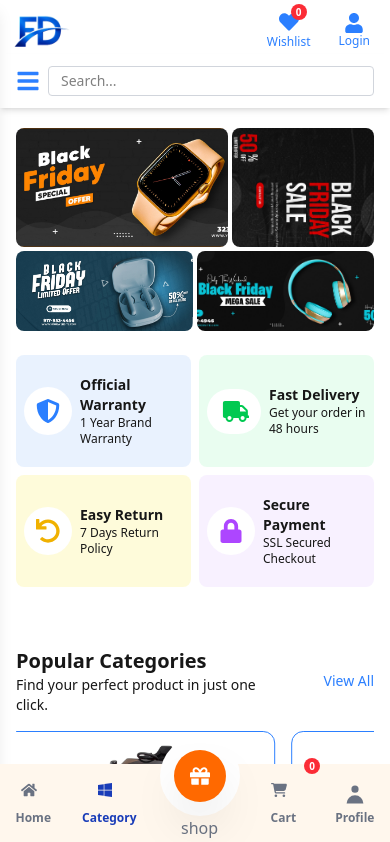
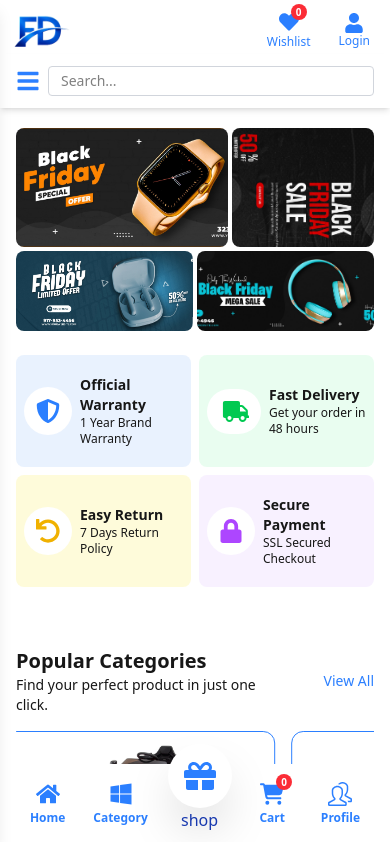
Before and after one commit to kayesmahmud000/fast-dokan, a Next.js app: page / in a window 390 px wide. Shown: the top 842 px of the page. Built offline with nearby package versions, Linux system fonts and the light colour scheme.

Commit message:
mobile device color added :

```diff
--- a/src/components/common/MobileBottomMenu.jsx
+++ b/src/components/common/MobileBottomMenu.jsx
@@ -1,50 +1,148 @@
-'use client';
+// 'use client';
 
-import React, { useState } from 'react';
-import { FaGift, FaHome, FaWindows } from 'react-icons/fa';
-import { FaCartShopping } from 'react-icons/fa6';
+// import React, { useState } from 'react';
+// import { FaGift, FaHome, FaWindows } from 'react-icons/fa';
+// import { FaCartShopping } from 'react-icons/fa6';
+
+// export default function MobileBottomMenu() {
+//   const [activeLink, setActiveLink] = useState('category');
+//   const NavItem = ({ name, icon, isActive, onClick }) => (
+//     <div
+//       className={`flex flex-col items-center justify-center p-2 cursor-pointer transition-all duration-300 ${
+//         isActive ? 'text-blue-800' : 'text-gray-500 hover:text-orange-400'
+//       }`}
+//       onClick={onClick}
+//     >
+//       <div className="w-6 h-6 mb-1">{icon}</div>
+//       <span className="text-xs font-semibold select-none">{name}</span>
+//     </div>
+//   );
+
+//   return (
+//     <div className="fixed bottom-0 left-0 right-0 z-50 bg-orange-50 shadow-xl w-full">
+//       <div className="relative flex items-center justify-around w-full h-20">
+//         {/* Home Nav Item */}
+//         <NavItem
+//           name="Home"
+//           icon={<FaHome />}
+//           isActive={activeLink === 'home'}
+//           onClick={() => setActiveLink('home')}
+//         />
+
+//         {/* Category Nav Item */}
+//         <NavItem
+//           name="Category"
+//           icon={<FaWindows />}
+//           isActive={activeLink === 'category'}
+//           onClick={() => setActiveLink('category')}
+//         />
+
+//         {/* Floating 'Shop' button */}
+//         <div className="flex flex-col justify-center items-center ">
+//           <div className="flex-grow w-20 h-20 -mt-8 flex items-center justify-center bg-white p-1 rounded-full">
+//             <div className="relative flex items-center justify-center w-13 h-13 bg-orange-500 rounded-full shadow-2xl cursor-pointer p-4">
+//               <FaGift className="size-10 text-white" />
+//             </div>
+//           </div>
+//           <span className="text-gray-500">shop</span>
+//         </div>
+
+//         {/* Cart Nav Item with badge */}
+//         <div className="relative flex flex-col items-center justify-center p-2 cursor-pointer transition-all duration-300">
+//           <NavItem
+//             name="Cart"
+//             icon={
+//               <div className="relative w-full h-full">
+//                 <FaCartShopping />
+//               </div>
+//             }
+//             isActive={activeLink === 'cart'}
+//             onClick={() => setActiveLink('cart')}
+//           />
+//           {/* Cart badge with count */}
+//           <span className="absolute top-0 right-0 inline-flex items-center justify-center w-4 h-4 text-[10px] font-bold text-white bg-red-500 rounded-full -mt-2 -mr-2">
+//             0
+//           </span>
+//         </div>
+
+//         {/* Profile Nav Item */}
+//         <NavItem
+//           name="Profile"
+//           icon={
+//             <svg
+//               className="w-full h-full"
+//               fill="currentColor"
+//               viewBox="0 0 20 20"
+//             >
+//               <path
+//                 fillRule="evenodd"
+//                 d="M10 9a3 3 0 100-6 3 3 0 000 6zm-7 9a7 7 0 1114 0H3z"
+//                 clipRule="evenodd"
+//               />
+//             </svg>
+//           }
+//           isActive={activeLink === 'profile'}
+//           onClick={() => setActiveLink('profile')}
+//         />
+//       </div>
+//     </div>
+//   );
+// }
+
+"use client";
+
+import React, { useState } from "react";
+import { FaGift, FaHome, FaWindows } from "react-icons/fa";
+import { FaCartShopping } from "react-icons/fa6";
+import { SlPeople } from "react-icons/sl";
 
 export default function MobileBottomMenu() {
-  const [activeLink, setActiveLink] = useState('category');
+  const [activeLink, setActiveLink] = useState("category");
   const NavItem = ({ name, icon, isActive, onClick }) => (
     <div
       className={`flex flex-col items-center justify-center p-2 cursor-pointer transition-all duration-300 ${
-        isActive ? 'text-blue-800' : 'text-gray-500 hover:text-orange-400'
+        isActive ? "text-blue-800" : "text-gray-500 hover:text-orange-400"
       }`}
       onClick={onClick}
     >
       <div className="w-6 h-6 mb-1">{icon}</div>
-      <span className="text-xs font-semibold select-none">{name}</span>
+      <span className="text-xs font-semibold select-none text-blue-500">
+        {name}
+      </span>
     </div>
   );
 
   return (
-    <div className="fixed bottom-0 left-0 right-0 z-50 bg-orange-50 shadow-xl w-full">
-      <div className="relative flex items-center justify-around w-full h-20">
+    <div className="relative mt-10 pt-10">
+      {/* Example content to demonstrate the nav bar's fixed position */}
+
+      {/* The main navigation bar container */}
+      <div className="fixed bottom-0 left-0 right-0 z-30 bg-white shadow-xl ">
+        <div className="relative flex items-center justify-around h-20 px-4">
           {/* Home Nav Item */}
           <NavItem
             name="Home"
-          icon={<FaHome />}
-          isActive={activeLink === 'home'}
-          onClick={() => setActiveLink('home')}
+            icon={<FaHome className="text-2xl text-blue-500" />}
+            isActive={activeLink === "home"}
+            onClick={() => setActiveLink("home")}
           />
 
           {/* Category Nav Item */}
           <NavItem
             name="Category"
-          icon={<FaWindows />}
-          isActive={activeLink === 'category'}
-          onClick={() => setActiveLink('category')}
+            icon={<FaWindows className="text-2xl text-blue-500" />}
+            isActive={activeLink === "category"}
+            onClick={() => setActiveLink("category")}
           />
 
           {/* Floating 'Shop' button */}
           <div className="flex flex-col justify-center items-center ">
-          <div className="flex-grow w-20 h-20 -mt-8 flex items-center justify-center bg-white p-1 rounded-full">
-            <div className="relative flex items-center justify-center w-13 h-13 bg-orange-500 rounded-full shadow-2xl cursor-pointer p-4">
-              <FaGift className="size-10 text-white" />
+            <div className="flex-grow w-16 h-16 -mt-8 flex items-center justify-center bg-white p-1 rounded-full">
+              <div className="relative flex items-center justify-center w-16 h-16  rounded-full shadow-2xl cursor-pointer p-4">
+                <FaGift className="size-10 text-blue-500" />
               </div>
             </div>
-          <span className="text-gray-500">shop</span>
+            <span className="text-blue-800">shop</span>
           </div>
 
           {/* Cart Nav Item with badge */}
@@ -53,37 +151,26 @@ export default function MobileBottomMenu() {
               name="Cart"
               icon={
                 <div className="relative w-full h-full">
-                <FaCartShopping />
-              </div>
-            }
-            isActive={activeLink === 'cart'}
-            onClick={() => setActiveLink('cart')}
-          />
                   {/* Cart badge with count */}
                   <span className="absolute top-0 right-0 inline-flex items-center justify-center w-4 h-4 text-[10px] font-bold text-white bg-red-500 rounded-full -mt-2 -mr-2">
                     0
                   </span>
+                  <FaCartShopping className="text-blue-500 text-2xl" />
+                </div>
+              }
+              isActive={activeLink === "cart"}
+              onClick={() => setActiveLink("cart")}
+            />
           </div>
 
           {/* Profile Nav Item */}
           <NavItem
             name="Profile"
-          icon={
-            <svg
-              className="w-full h-full"
-              fill="currentColor"
-              viewBox="0 0 20 20"
-            >
-              <path
-                fillRule="evenodd"
-                d="M10 9a3 3 0 100-6 3 3 0 000 6zm-7 9a7 7 0 1114 0H3z"
-                clipRule="evenodd"
+            icon={<SlPeople className="text-2xl text-blue-500" />}
+            isActive={activeLink === "profile"}
+            onClick={() => setActiveLink("profile")}
           />
-            </svg>
-          }
-          isActive={activeLink === 'profile'}
-          onClick={() => setActiveLink('profile')}
-        />
+        </div>
       </div>
     </div>
   );
```
Lines whose indentation alone changed are shown as unchanged.
